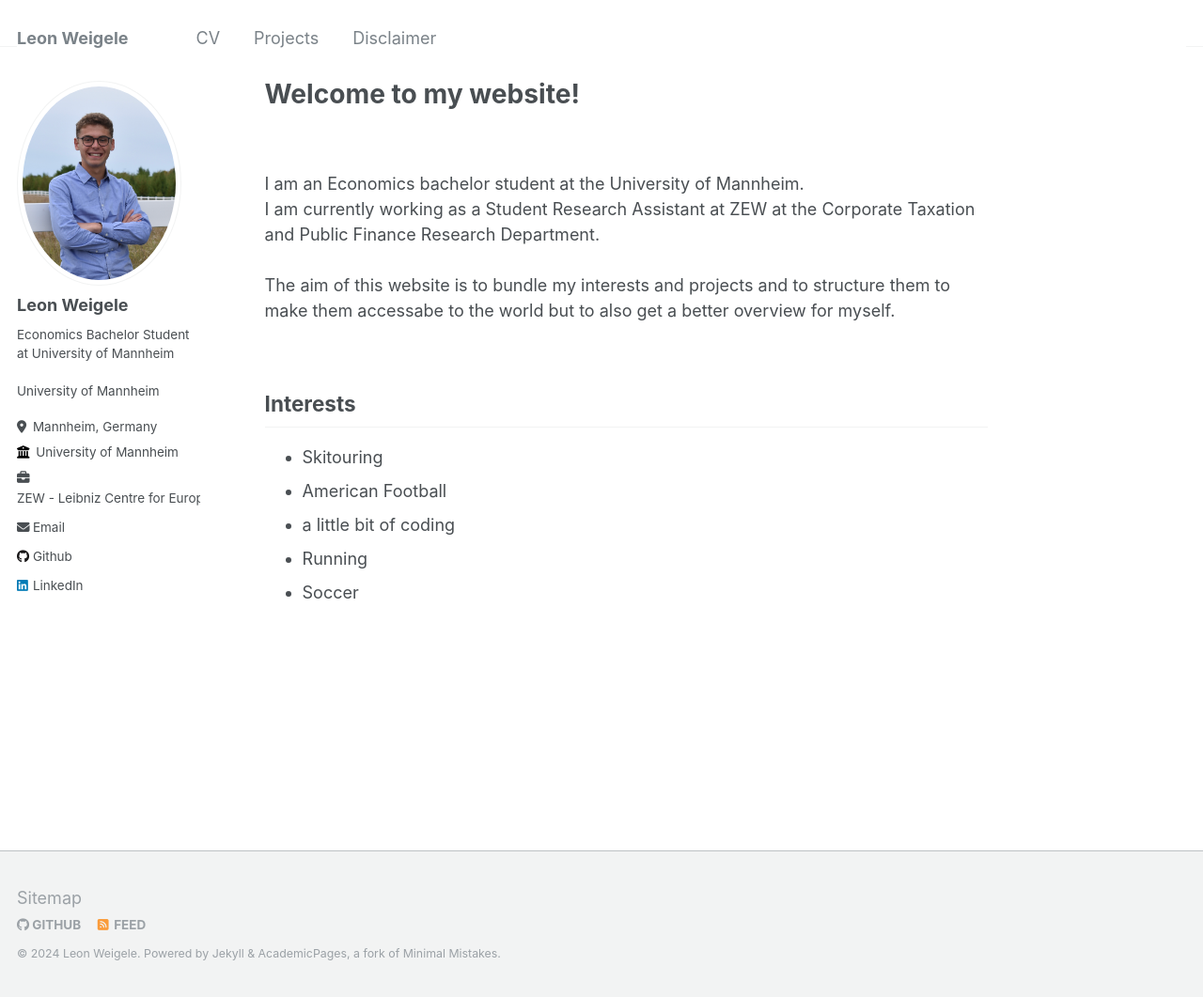
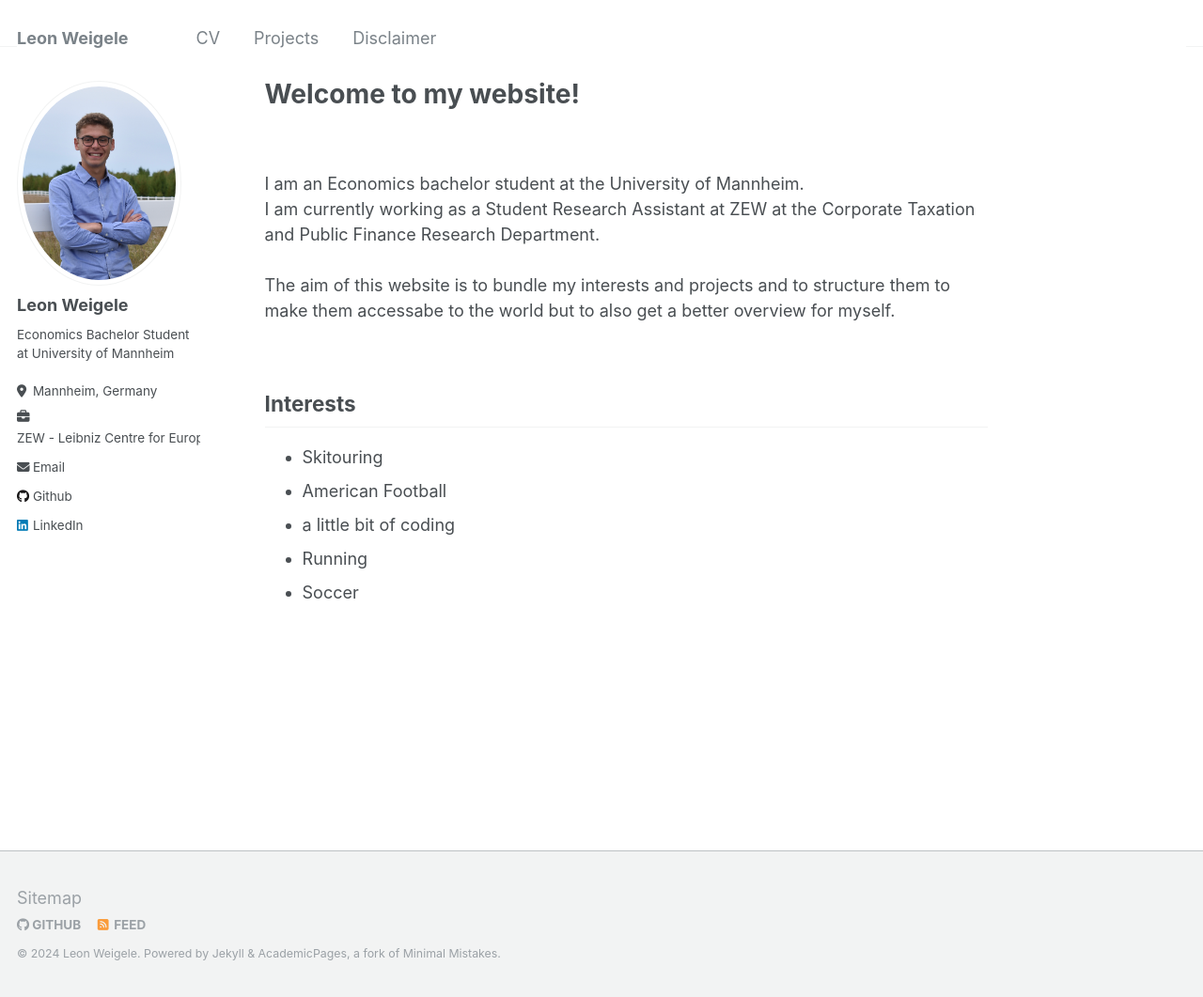
Before and after one commit to leonhamburg/leonweigele.github.io, a Jekyll site: the page built from _pages/about.md, in a window 1280 px wide and 1061 px high. Shown: the whole window at 94% size. Built offline with Jekyll 4.4.1, drawn with Linux system fonts in a browser that asks for light colours.

Commit message:
style changes

```diff
--- a/_config.yml
+++ b/_config.yml
@@ -25,7 +25,7 @@ author:
   name             : "Leon Weigele"
   pronouns         : # example: "she/her"
   bio              : "Economics Bachelor Student at University of Mannheim"
-  university       : "University of Mannheim"
+  university       : # University of Mannheim"
   location         : "Mannheim, Germany"
   employer         : "ZEW - Leibniz Centre for European Economic Research"
   uri              : # URL
```
